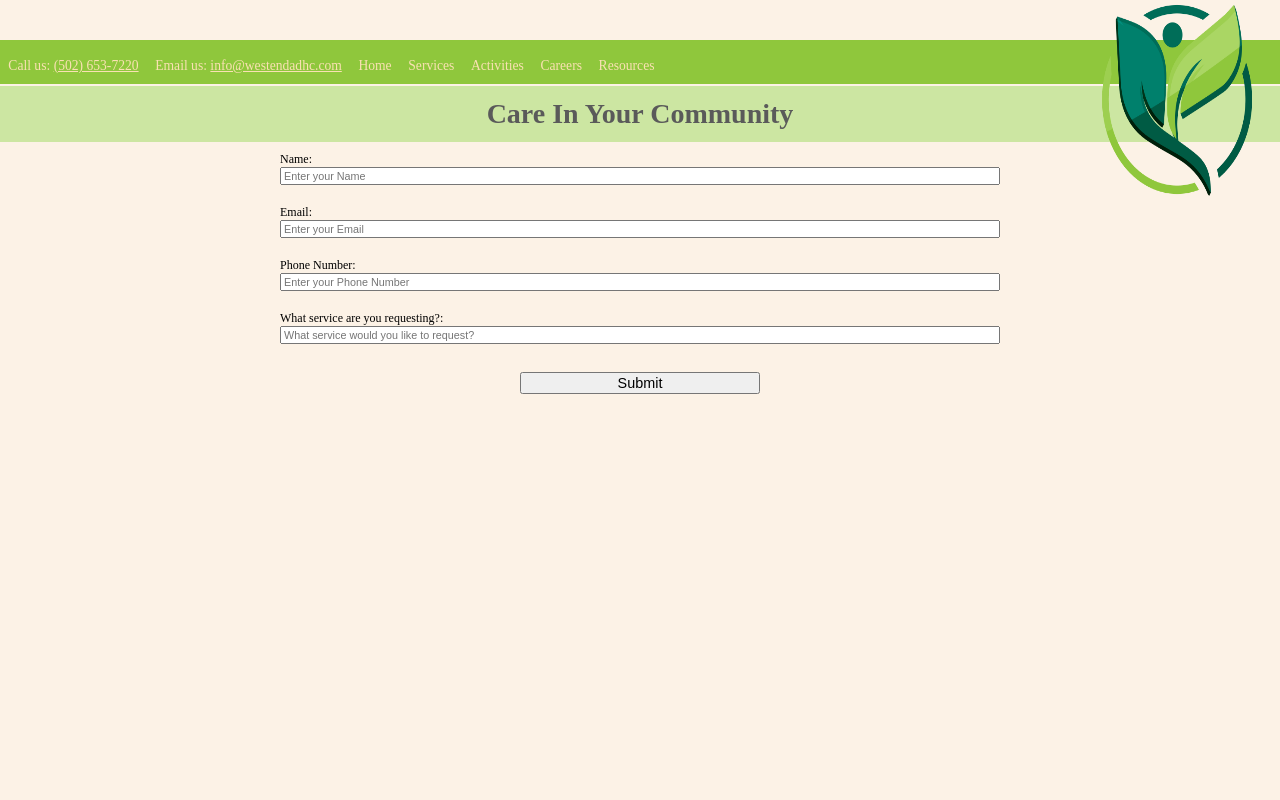
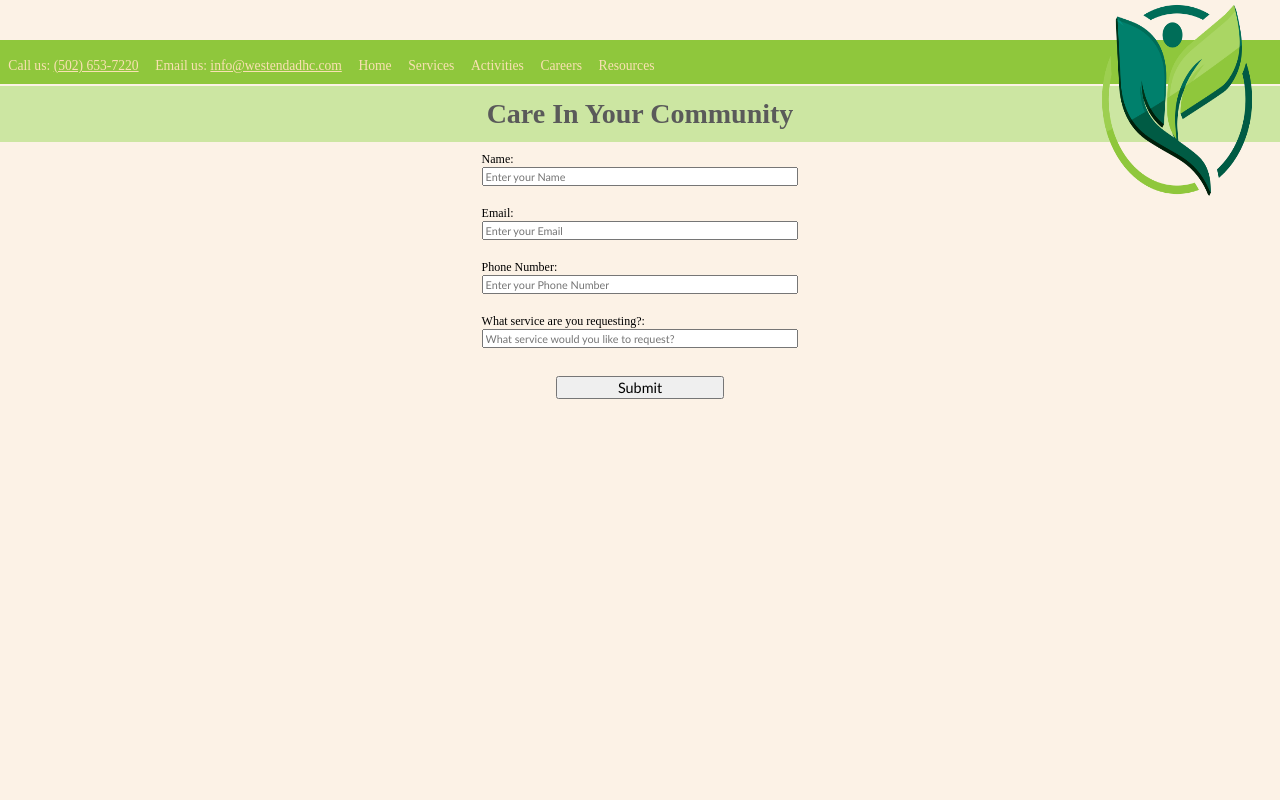
Before and after one commit to hamzafoy/westend_adhc, a React (Create React App) app: page /services in a window 1280 px wide. Shown: the top 800 px of the page. Built offline with nearby package versions, Linux system fonts and the light colour scheme; a web font is replaced by a local one.

Commit message:
resized styling of form for small/large desktops.

```diff
--- a/src/components/Form/Form.css
+++ b/src/components/Form/Form.css
@@ -10,6 +10,7 @@ form {
 
 input {
     display: inline-block;
+    font-family: 'Gill Sans', 'Gill Sans MT', Calibri, 'Trebuchet MS', sans-serif;
     font-size: 0.9em;
 }
 
@@ -42,6 +43,14 @@ label {
 
 @media (min-width: 1100px) {
 
+    label {
+        width: 33%;
+    }
+
+    .form-button_submit {
+        width: 17.5%;
+    }
+
 }
 
 
```
